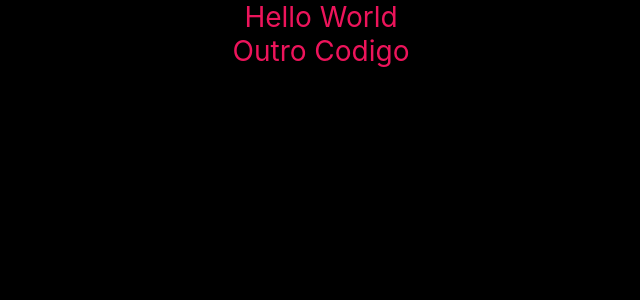
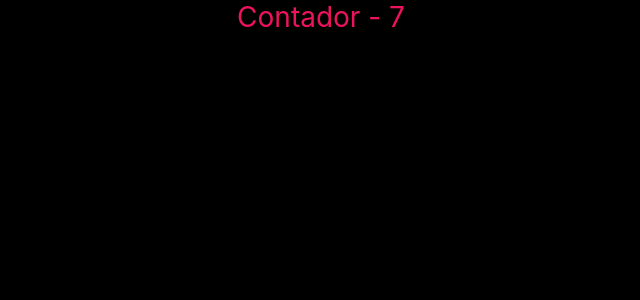
Before and after one commit to joserrodrigues/fiap_shift_mweb_react, a React (Create React App) app: page / in a window 1280 px wide. Shown: the top 300 px of the page, without its empty margins (319-959 px from the left). Built offline with nearby package versions, Linux system fonts and the light colour scheme.

Commit message:
Aula 2 - Parte 1

```diff
--- /dev/null
+++ b/src/Screens/Home/Home.css
@@ -0,0 +1,8 @@
+body {
+  background-color: black;
+}
+.App {
+  text-align: center;
+  font-size: 28px;
+  color: #ed145b;
+}
--- /dev/null
+++ b/src/Screens/Home/HomeController.js
@@ -0,0 +1,30 @@
+import React from 'react';
+import HomeView from './HomeView'
+import HomeModel from './HomeModel'
+
+class HomeController extends React.Component {
+
+    constructor() {
+        super();
+        this.homeModel = new HomeModel();//inicializando o view
+        this.homeModel.getSomeInfo();
+        this.state = {
+            count: 0
+        };
+
+        setInterval(() => {
+            this.setState({
+                count: this.state.count + 1
+            })
+        }, 1000);
+    }
+
+
+
+    render() {
+        return (
+            <HomeView count={this.state.count} /> //Chamando o View
+        )
+    }
+}
+export default HomeController;
--- /dev/null
+++ b/src/Screens/Home/HomeModel.js
@@ -0,0 +1,5 @@
+export default class HomeModel {
+    getSomeInfo() {
+        return "";
+    }
+}
--- /dev/null
+++ b/src/Screens/Home/HomeView.js
@@ -0,0 +1,9 @@
+import React from 'react';
+import './Home.css';
+
+function HomeView({ count }) {
+    return (
+        <div className="App">Contador - {count}  </div>
+    );
+}
+export default HomeView;
--- a/src/index.js
+++ b/src/index.js
@@ -1,12 +1,12 @@
 import React from 'react';
 import ReactDOM from 'react-dom';
 import './index.css';
-import App from './App';
 import reportWebVitals from './reportWebVitals';
+import HomeController from './Screens/Home/HomeController';
 
 ReactDOM.render(
   <React.StrictMode>
-    <App />
+    <HomeController />
   </React.StrictMode>,
   document.getElementById('root')
 );
```
